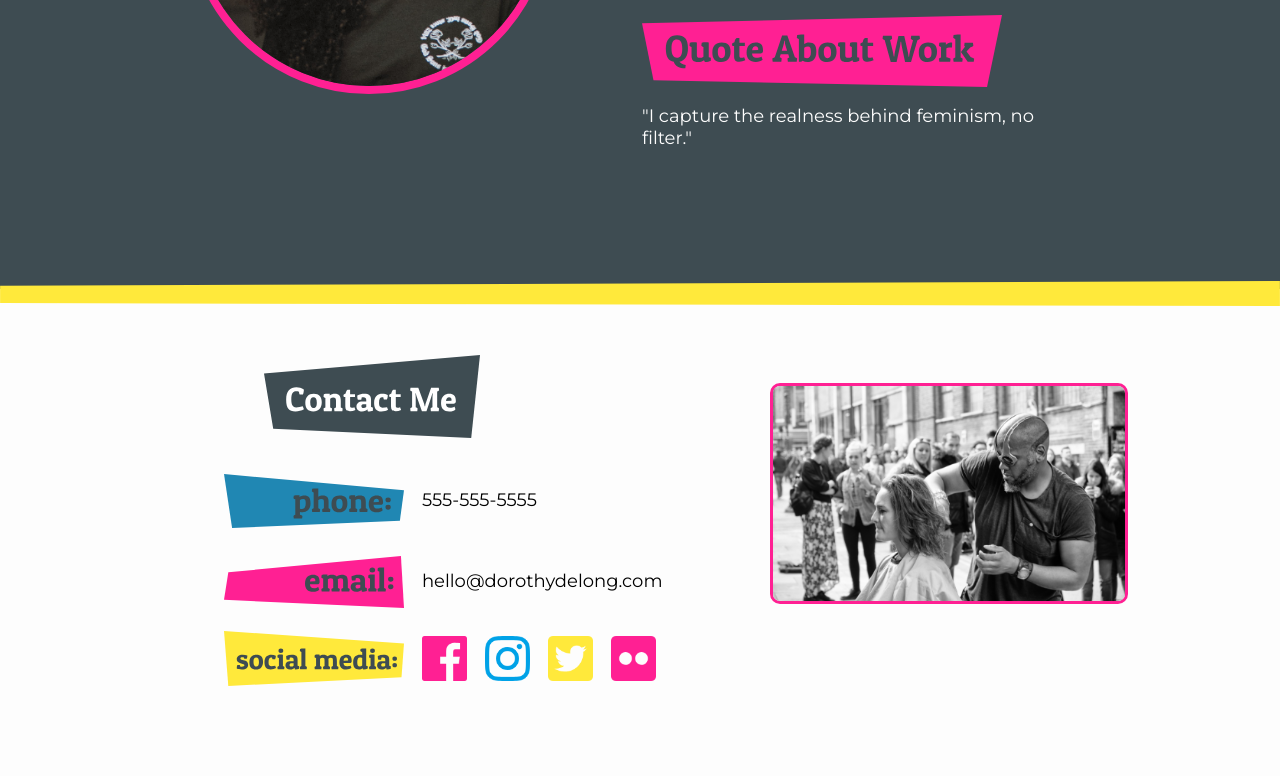
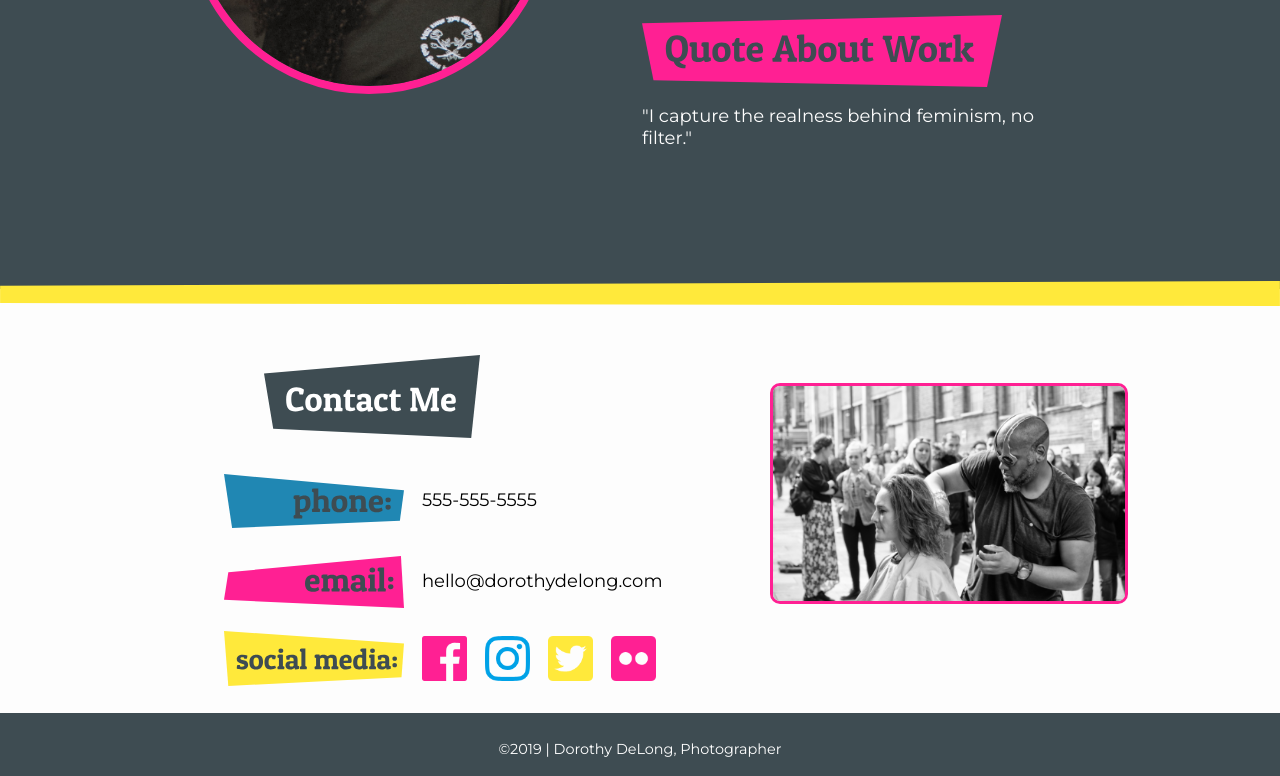
Before and after one commit to whimsicurl-creations/dorothy-site, a plain HTML site: page index.html in a window 1280 px wide. Shown: the part 1914-2690 px from the top of the page. Before the commit the page ends 2627 px from the top, so only its background shows below. Drawn offline with Linux system fonts and the light colour scheme; a web font is replaced by a local one.

Commit message:
add footer

```diff
--- a/css/main.css
+++ b/css/main.css
@@ -230,3 +230,14 @@ figcaption.accent-one {
     justify-content: flex-start;
     padding-right: 5em;
 }
+
+/* ===== FOOTER ===== */
+footer {
+    background: #3E4C52;
+    padding: 1.5em 0 1em;
+}
+footer p {
+    color: #fff;
+    text-align: center;
+    font-size: 0.8em;
+}
--- a/index.html
+++ b/index.html
@@ -135,5 +135,9 @@
         </div>
     </section>
 
+    <footer>
+        <p>&copy;2019 | Dorothy DeLong, Photographer</p>
+    </footer>
+
 </body>
 </html>
```
